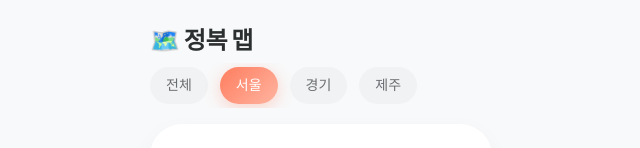
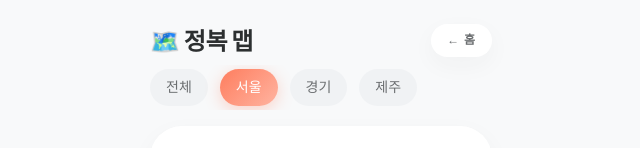
Before and after one commit to tomost-dada/sauna-go, a Next.js app: page /map in a window 1280 px wide. Both pictures are taken after a click on the element "서울". Shown: the top 148 px of the page, without its empty margins (319-959 px from the left). Built offline with nearby package versions, Linux system fonts and the light colour scheme.

Commit message:
feat: map review popup centered modal, add home button

```diff
--- a/app/map/page.tsx
+++ b/app/map/page.tsx
@@ -1,12 +1,13 @@
 "use client";
 
-import { useEffect, useState } from "react";
+import { useEffect, useState, useRef } from "react";
+import { useRouter } from "next/navigation";
+import { createPortal } from "react-dom";
 import { saunas, checkIns, saunaReviews, currentUser } from "@/lib/mock-data";
 import { calculateConquestRate } from "@/lib/utils";
 import RegionTabs from "@/components/map/RegionTabs";
 import ConquestBar from "@/components/map/ConquestBar";
 import SaunaCard from "@/components/map/SaunaCard";
-import BottomSheet from "@/components/ui/BottomSheet";
 import { Skeleton, SkeletonText } from "@/components/ui/Skeleton";
 import EmptyState from "@/components/ui/EmptyState";
 import StarRating from "@/components/ui/StarRating";
@@ -21,6 +22,7 @@ const REGIONS = [
 const DELAY_CLASSES = ["", "delay-100", "delay-200", "delay-300", "delay-400"];
 
 export default function MapPage() {
+  const router = useRouter();
   const [activeRegion, setActiveRegion] = useState("all");
   const [loading, setLoading] = useState(true);
   const [selectedSaunaId, setSelectedSaunaId] = useState<string | null>(null);
@@ -103,11 +105,17 @@ export default function MapPage() {
   }
 
   return (
-    <div className="pb-24 animate-fade-in">
-      {/* Page title */}
-      <h1 className="text-display-sm text-on-surface p-6 pb-2">
-        🗺️ 정복 맵
-      </h1>
+    <div className="pb-24 animate-fade-in relative">
+      {/* Header */}
+      <div className="flex items-center justify-between p-6 pb-2">
+        <h1 className="text-display-sm text-on-surface">🗺️ 정복 맵</h1>
+        <button
+          onClick={() => router.push("/")}
+          className="px-4 py-2 rounded-full bg-surface-container-lowest shadow-ambient-sm text-label-md text-on-surface-variant active:scale-[0.97] transition-all"
+        >
+          ← 홈
+        </button>
+      </div>
 
       {/* Region tabs */}
       <div className="px-6">
@@ -154,28 +162,60 @@ export default function MapPage() {
         )}
       </div>
 
-      {/* Bottom sheet for locked sauna reviews */}
-      <BottomSheet
-        isOpen={selectedSaunaId !== null}
-        onClose={() => setSelectedSaunaId(null)}
-        title={selectedSauna?.name ?? ""}
+      {/* Review Popup (portal to escape 390px body) */}
+      {selectedSaunaId !== null && typeof document !== "undefined" && createPortal(
+        <div className="fixed inset-0 z-[100] flex items-center justify-center px-6">
+          {/* Overlay */}
+          <div
+            className="absolute inset-0 bg-on-surface/40 animate-fade-in"
+            onClick={() => setSelectedSaunaId(null)}
+          />
+          {/* Popup */}
+          <div className="relative bg-surface-container-lowest rounded-3xl w-full max-w-[340px] shadow-ambient-lg animate-fade-in-up max-h-[70vh] flex flex-col overflow-hidden">
+            {/* Header */}
+            <div className="p-5 pb-3 flex items-start justify-between">
+              <div className="flex-1 min-w-0">
+                <p className="text-headline-md text-on-surface truncate">{selectedSauna?.name}</p>
+                <p className="text-label-sm text-on-surface-variant mt-1">
+                  🏔️ {selectedSauna?.totalConqueredCount}명 정복
+                </p>
+              </div>
+              <button
+                onClick={() => setSelectedSaunaId(null)}
+                className="w-8 h-8 rounded-full bg-surface-container flex items-center justify-center text-on-surface-variant text-lg shrink-0 ml-3"
               >
+                ✕
+              </button>
+            </div>
+            {/* Reviews */}
+            <div className="px-5 pb-5 overflow-y-auto flex-1">
               {selectedReviews.length === 0 ? (
-          <p className="text-body-md text-on-surface-variant">아직 리뷰가 없어요.</p>
+                <div className="py-8 text-center">
+                  <span className="text-3xl">🧖</span>
+                  <p className="text-body-md text-on-surface-variant mt-2">아직 리뷰가 없어요</p>
+                </div>
               ) : (
-          <div className="flex flex-col gap-4">
+                <div className="flex flex-col gap-3">
                   {selectedReviews.map((review, i) => (
-              <div key={i} className="flex flex-col gap-1">
+                    <div key={i} className="bg-surface-container-low rounded-2xl p-4">
                       <div className="flex items-center gap-2">
-                  <span className="text-title-sm text-on-surface">{review.nickname}</span>
+                        <div className="w-7 h-7 rounded-full bg-surface-container-high flex items-center justify-center text-label-sm text-on-surface-variant font-semibold flex-shrink-0">
+                          {review.nickname.charAt(0)}
+                        </div>
+                        <span className="text-title-md text-on-surface">{review.nickname}</span>
                         <StarRating value={review.ratingOverall} readonly size="sm" />
                       </div>
-                <p className="text-body-sm text-on-surface-variant">{review.oneLineReview}</p>
+                      <p className="text-body-md text-on-surface mt-2">&ldquo;{review.oneLineReview}&rdquo;</p>
+                      <p className="text-label-sm text-on-surface-variant mt-2">{review.visitedAt}</p>
                     </div>
                   ))}
                 </div>
               )}
-      </BottomSheet>
+            </div>
+          </div>
+        </div>,
+        document.body
+      )}
     </div>
   );
 }
```
Lines whose indentation alone changed are shown as unchanged.
